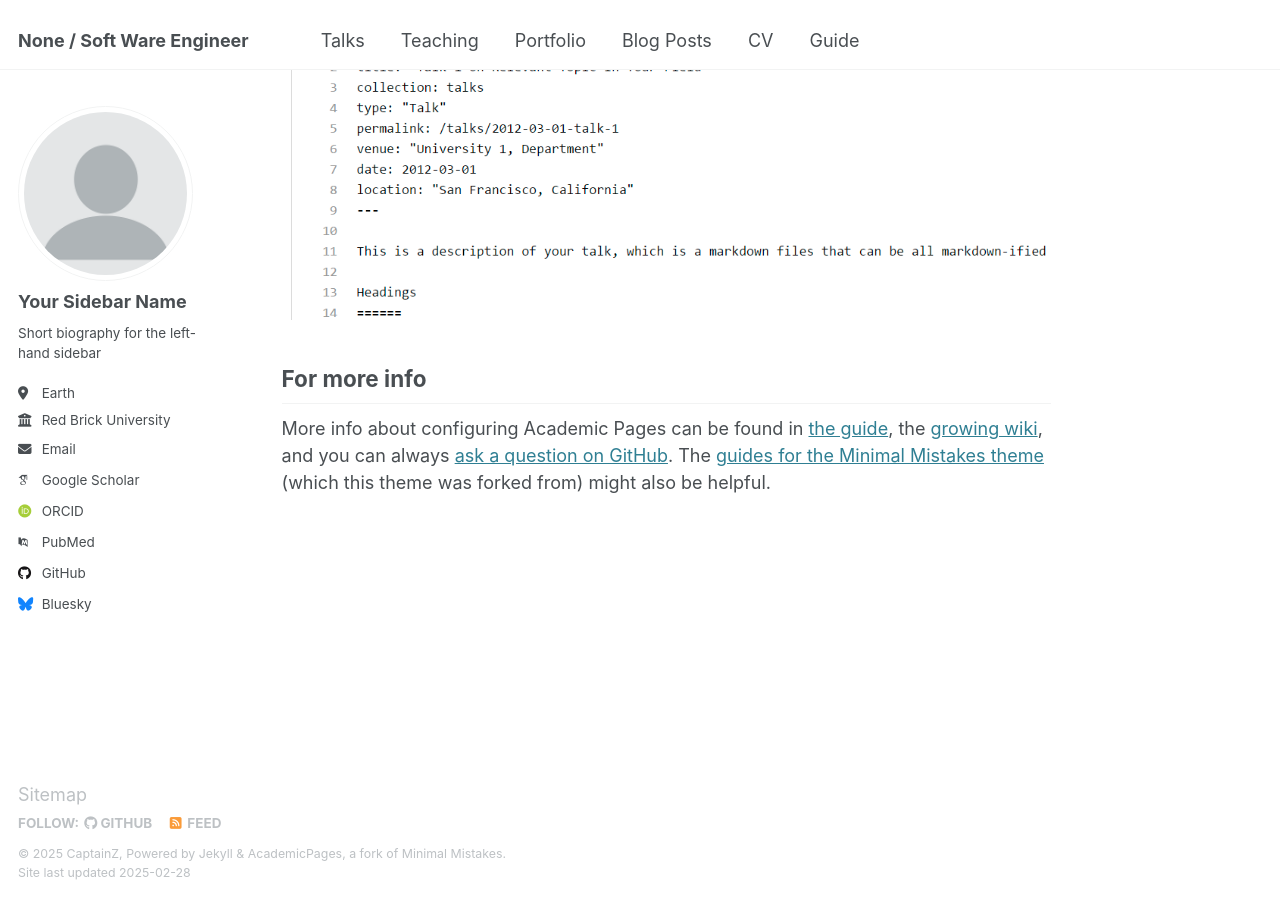
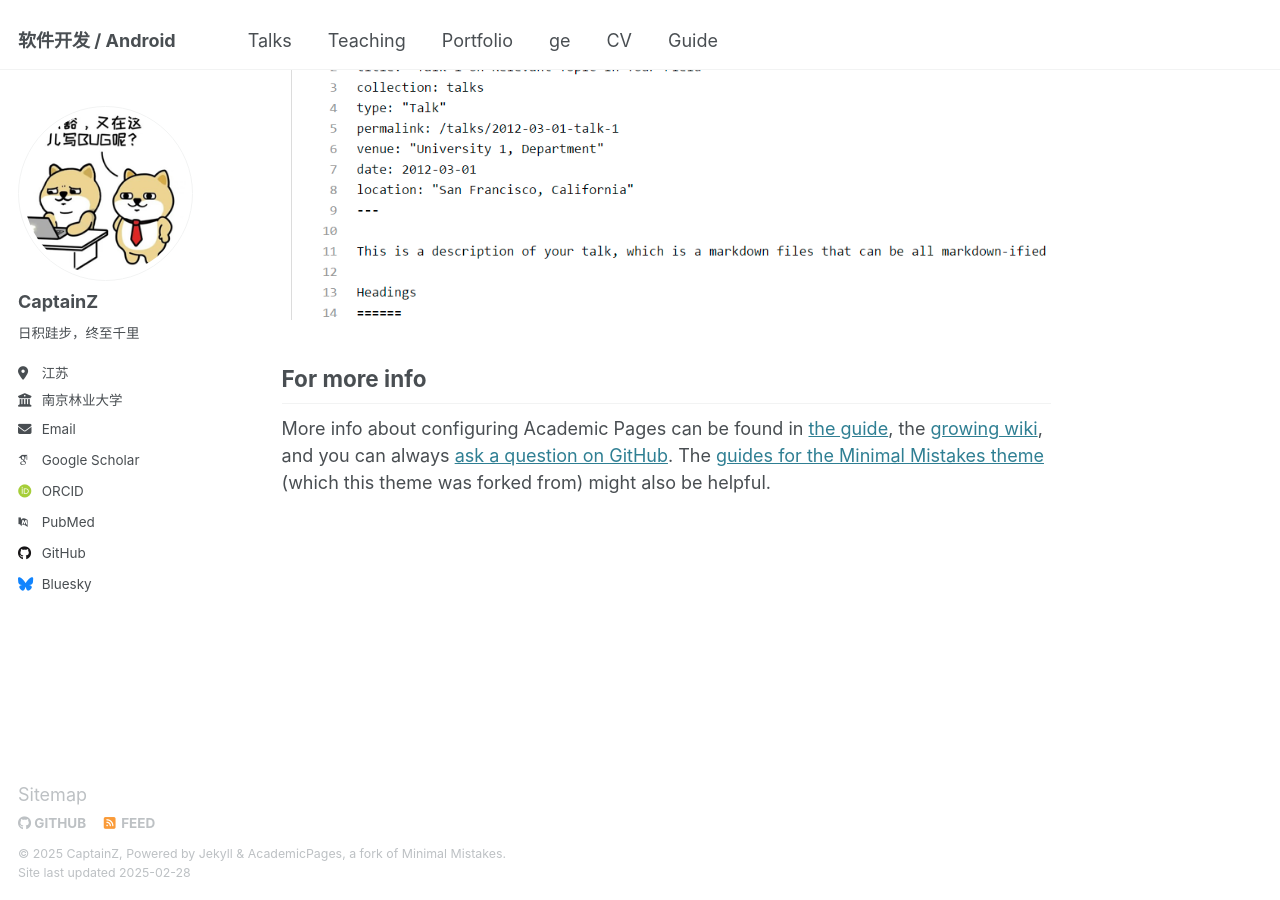
Before and after one commit to jelychow/jelychow.github.io, a Jekyll site: the page built from _pages/about.md, in a window 1280 px wide and 900 px high, scrolled down 2642 px. Built offline with Jekyll 4.4.1, drawn with Linux system fonts in a browser that asks for light colours; some web fonts are replaced.

Commit message:
feat: update configs

```diff
--- a/_config.yml
+++ b/_config.yml
@@ -7,9 +7,9 @@
 # server process.
 
 # Basic Site Settings
-locale                   : "en-US"
+locale                   : "zh-ZH"
 site_theme               : "default"
-title                    : "None / Soft Ware Engineer"
+title                    : "软件开发 / Android"
 title_separator          : "-"
 name                     : &name "CaptainZ"
 description              : &description "love coding"
@@ -23,11 +23,11 @@ repository               : "jelychow/jelychow.github.io"
 author:
   # Biographic information
   avatar           : "profile.png"
-  name             : "Your Sidebar Name"
+  name             : "CaptainZ"
   pronouns         : # example: "she/her"
-  bio              : "Short biography for the left-hand sidebar"
-  location         : "Earth"
-  employer         : "Red Brick University"
+  bio              : "日积跬步，终至千里"
+  location         : "江苏"
+  employer         : "南京林业大学"
   uri              : # URL
   email            : "jelychow@gmail.com"
 
--- a/_data/navigation.yml
+++ b/_data/navigation.yml
@@ -14,7 +14,7 @@ main:
   - title: "Portfolio"
     url: /portfolio/
 
-  - title: "Blog Posts"
+  - title: "ge"
     url: /year-archive/
 
   - title: "CV"
```
Also changed, not shown: images/profile.png.
